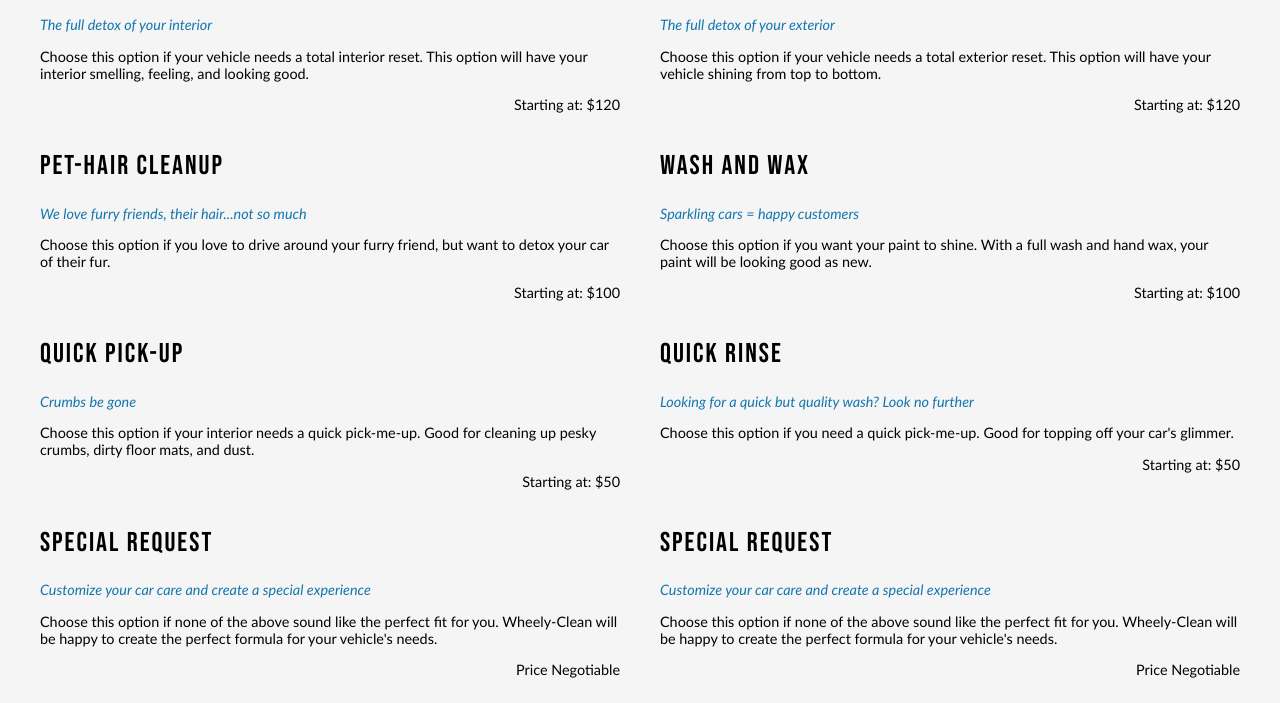
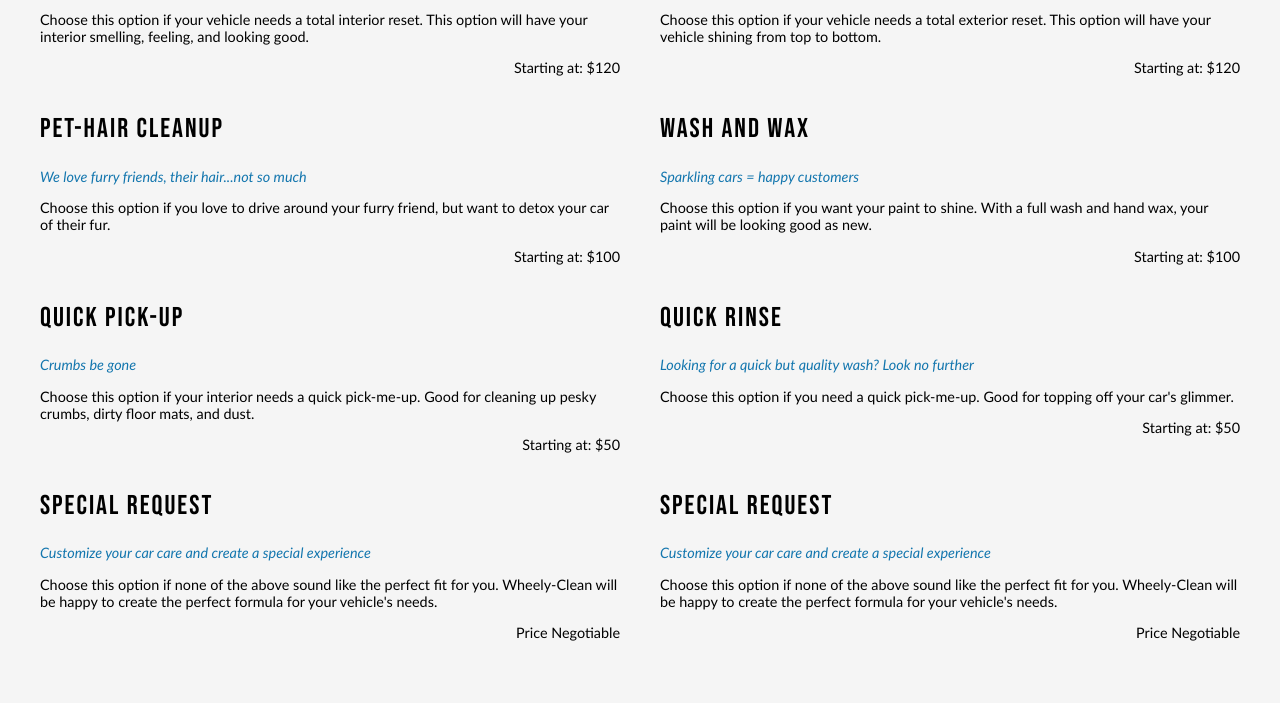
Before and after one commit to amspell04/wheely-clean.com, a plain HTML site: page services.html in a window 1280 px wide. Shown: the part 373-1076 px from the top of the page. Drawn offline with Linux system fonts and the light colour scheme.

Commit message:
service changes

```diff
--- a/styles/servicestyles.css
+++ b/styles/servicestyles.css
@@ -3,7 +3,7 @@
 body{
     display: grid;
     grid-template-columns: 1fr 1fr ;
-    grid-template-rows: 120px auto 1fr 200px 85px;
+    grid-template-rows: 80px auto 1fr auto 85px;
 }
 
 
@@ -25,7 +25,7 @@ header{
     padding-left: 20px;
     grid-column: 2/3;
     display: grid;
-    grid-template-rows: 100px 1fr 1fr 1fr 1fr;
+    grid-template-rows: auto 1fr 1fr 1fr 1fr;
 }
 
 .serv-one{
@@ -38,7 +38,7 @@ header{
     grid-row: 3/4;
     grid-column: 1/2;
     display: grid;
-    grid-template-rows: 100px 1fr 1fr 1fr 1fr;
+    grid-template-rows: auto 1fr 1fr 1fr 1fr;
 }
 
 .button{
```
